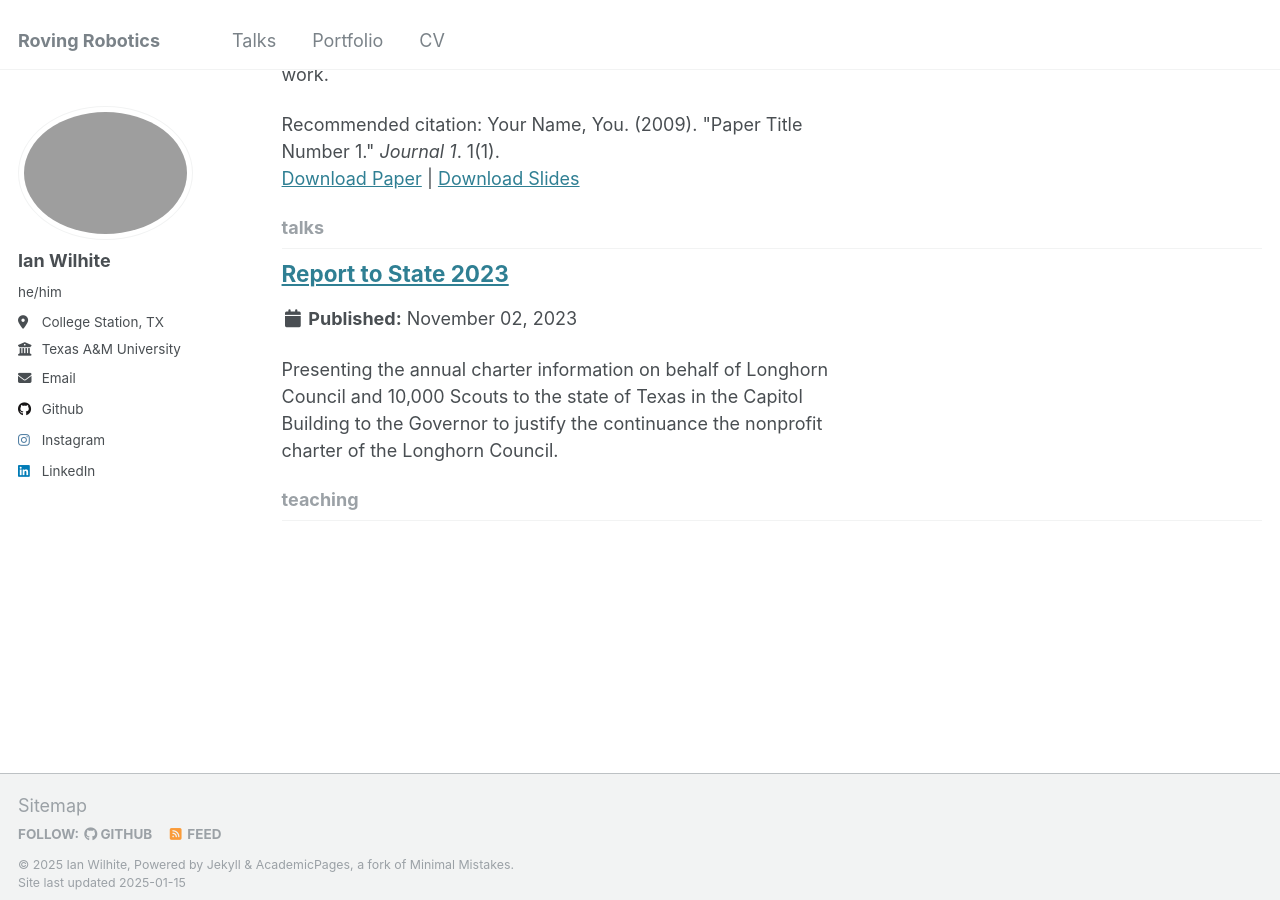
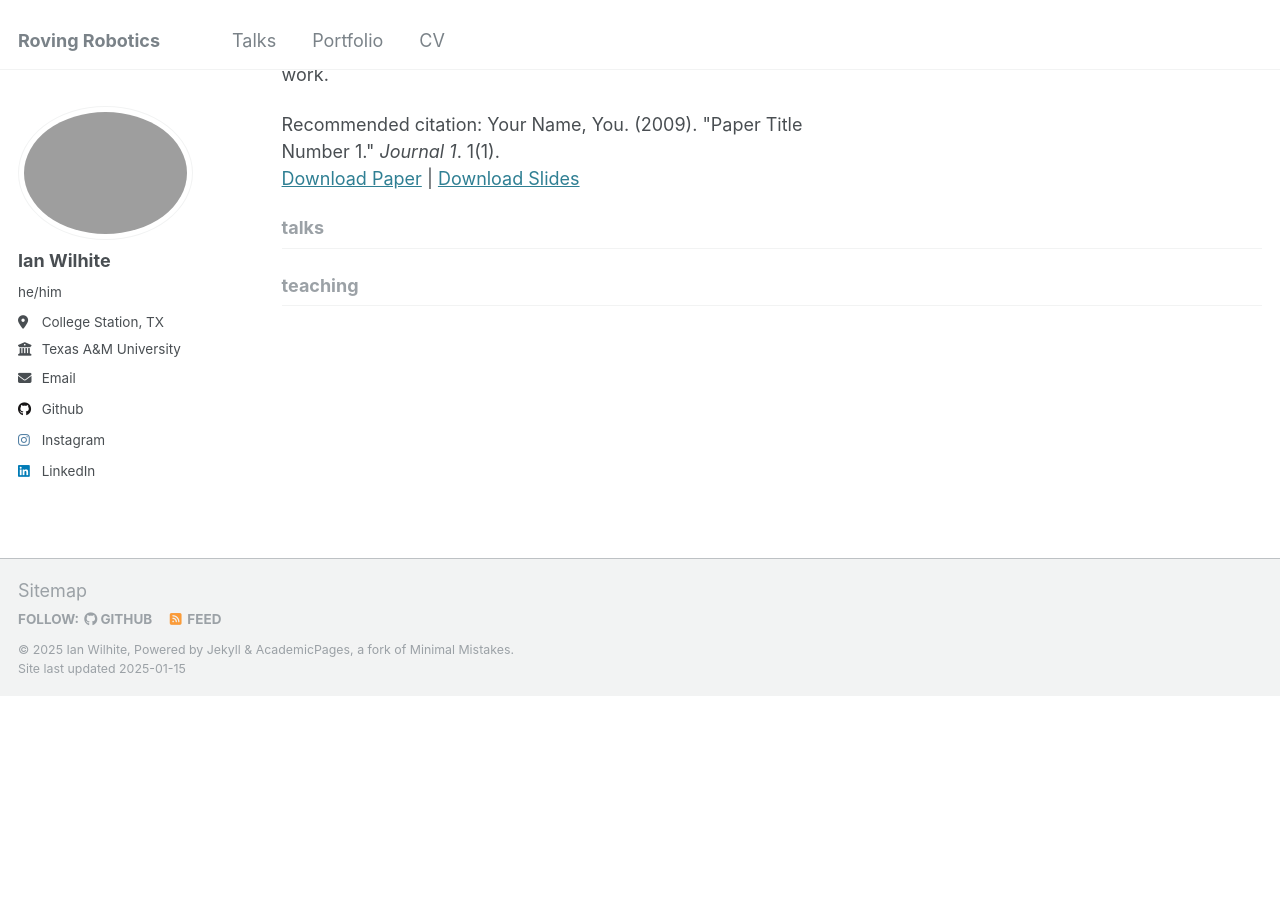
Before and after one commit to Ian-Wilhite/Ian-Wilhite.github.io, a Jekyll site: the page built from _pages/collection-archive.html, in a window 1280 px wide and 900 px high, scrolled down 1092 px. Built offline with Jekyll 4.4.1, drawn with Linux system fonts in a browser that asks for light colours; a file with an impossible date is left out; after the commit the page ends 1788 px from its top, so only the background shows below that.

Commit message:
rebuild?

```diff
--- a/_talks/ReportToState23.md
+++ /dev/null
@@ -1,11 +0,0 @@
----
-title: "Report to State 2023"
-collection: teaching
-type: "Professional Report"
-# permalink: /teaching/2014-spring-teaching-1
-# venue: "University 1, Department"
-date: 02-11-2023
-location: "Austin, TX"
----
-
-Presenting the annual charter information on behalf of Longhorn Council and 10,000 Scouts to the state of Texas in the Capitol Building to the Governor to justify the continuance the nonprofit charter of the Longhorn Council.
```
Also changed, not shown: _pages/cv.md (+1 -0 lines), _talks/Triad24.md (deleted, +0 -11 lines).
